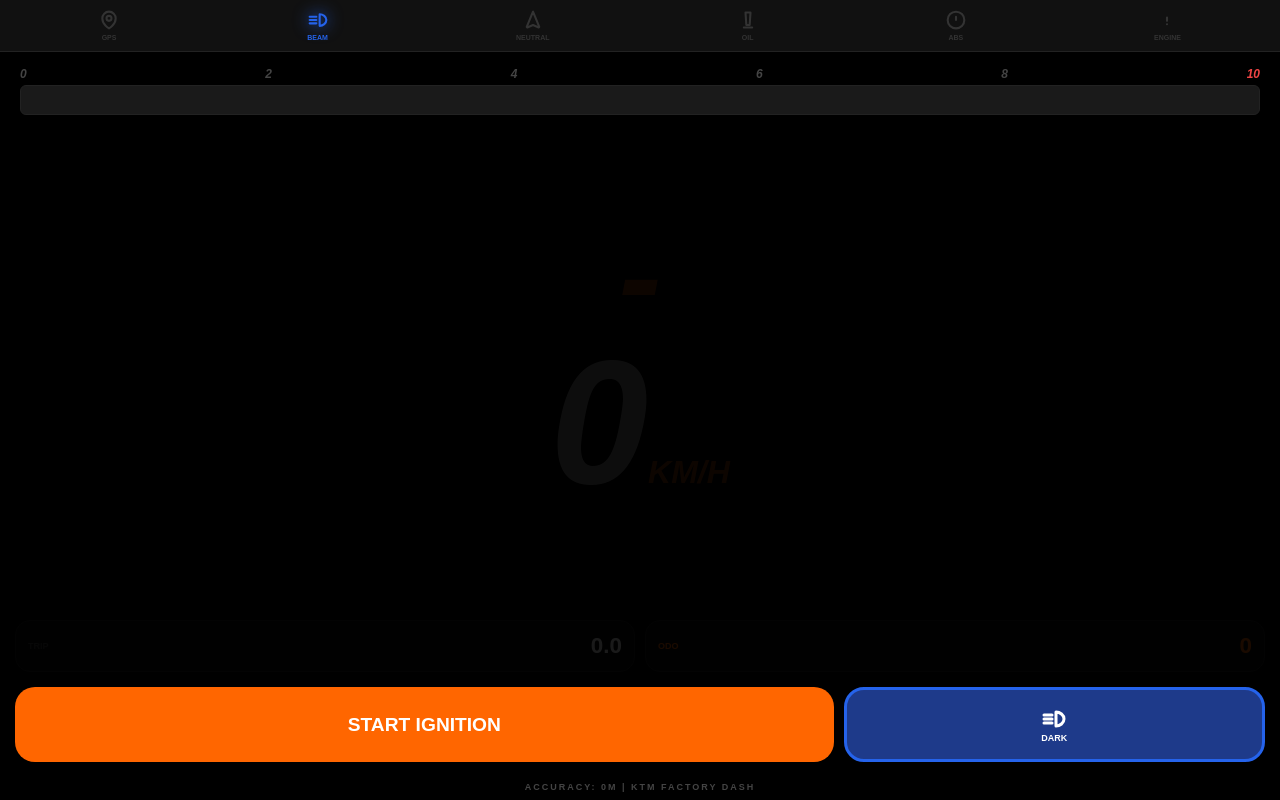
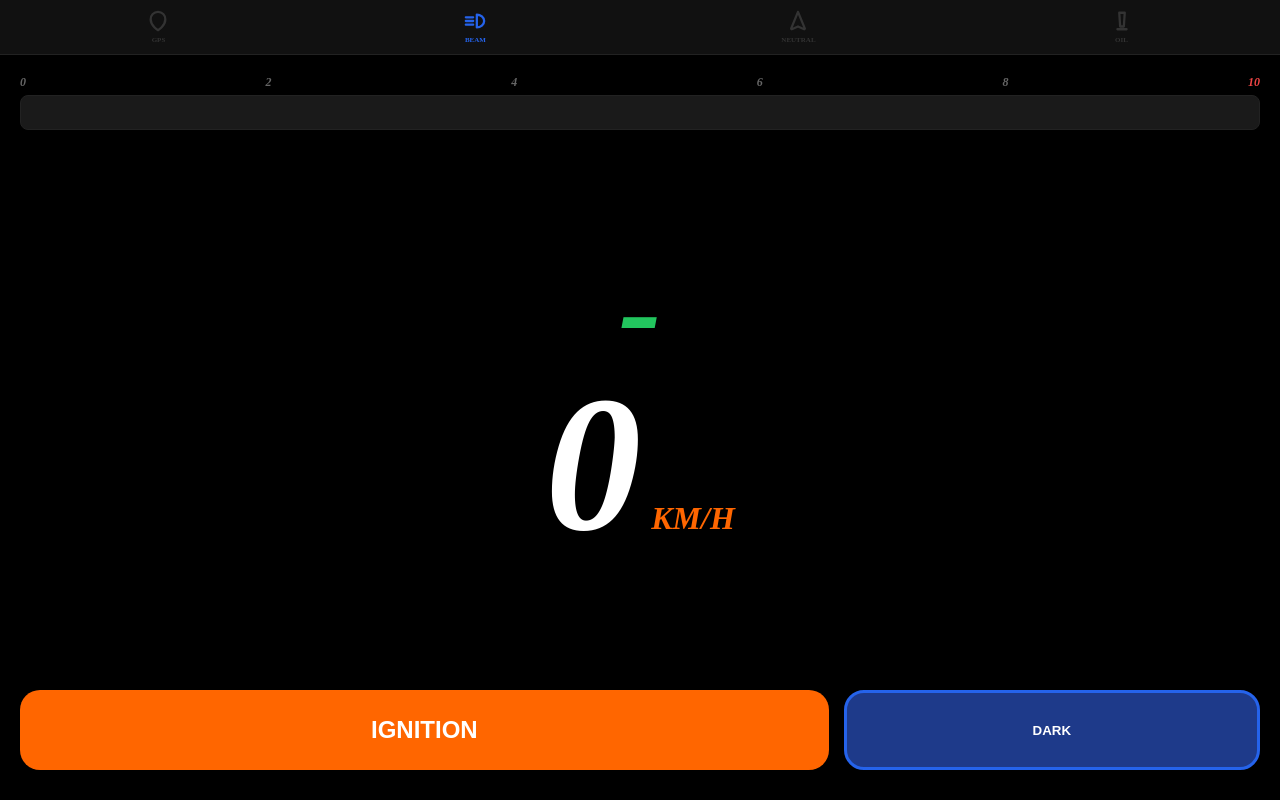
Before and after one commit to ChandiraP/ktm-dash, a React (Vite) app: page / in a window 1280 px wide. Built offline with nearby package versions, Linux system fonts and the light colour scheme.

Commit message:
my update

```diff
--- a/src/App.jsx
+++ b/src/App.jsx
@@ -2,6 +2,7 @@ import React, { useState, useEffect, useRef } from 'react';
 import './App.css';
 
 const KTMProDash = () => {
+  // Set default to true so it starts in DARK MODE
   const [on, setOn] = useState(false);
   const [speed, setSpeed] = useState(0);
   const [trip, setTrip] = useState(0);
@@ -15,57 +16,11 @@ const KTMProDash = () => {
 
   const watchId = useRef(null);
   const lastPos = useRef(null);
-  const lastTime = useRef(null);
 
   useEffect(() => {
-    const sOdo = localStorage.getItem('ktm_odo_v21');
+    const sOdo = localStorage.getItem('ktm_odo_v22');
     if (sOdo) setOdo(parseFloat(sOdo));
   }, []);
-
-  const calcDist = (lat1, lon1, lat2, lon2) => {
-    const R = 6371;
-    const dLat = (lat2-lat1)*Math.PI/180;
-    const dLon = (lon2-lon1)*Math.PI/180;
-    const a = Math.sin(dLat/2)**2 + Math.cos(lat1*Math.PI/180)*Math.cos(lat2*Math.PI/180)*Math.sin(dLon/2)**2;
-    return R * 2 * Math.atan2(Math.sqrt(a), Math.sqrt(1-a));
-  };
-
-  const startTracking = () => {
-    setGpsStatus("SEARCHING");
-    watchId.current = navigator.geolocation.watchPosition((p) => {
-      const { latitude: lat, longitude: lon, speed: s, accuracy: acc } = p.coords;
-      const now = Date.now();
-      setAccuracy(acc);
-
-      if (acc < 20) setGpsStatus("GOOD");
-      else if (acc < 60) setGpsStatus("BAD");
-      else setGpsStatus("ERROR");
-
-      let kmh = s ? s * 3.6 : 0;
-      if (!s && lastPos.current && lastTime.current) {
-        const d = calcDist(lastPos.current.lat, lastPos.current.lon, lat, lon);
-        const t = (now - lastTime.current) / 1000;
-        if (t > 0) kmh = (d / t) * 3600;
-      }
-
-      const cur = kmh < 1.8 ? 0 : kmh;
-      setSpeed(cur);
-
-      if (lastPos.current) {
-        const d = calcDist(lastPos.current.lat, lastPos.current.lon, lat, lon);
-        if (acc < 45 && d > 0.002) {
-          setTrip(v => v + d);
-          setOdo(v => {
-            const up = v + d;
-            localStorage.setItem('ktm_odo_v21', up);
-            return up;
-          });
-        }
-      }
-      lastPos.current = { lat, lon };
-      lastTime.current = now;
-    }, (e) => setGpsStatus("ERROR"), { enableHighAccuracy: true, timeout: 5000, maximumAge: 0 });
-  };
 
   const handleIgnition = () => {
     if (on) {
@@ -80,119 +35,70 @@ const KTMProDash = () => {
         setSweepRpm(0);
         setOn(true);
         setDiag(false);
-        startTracking();
+        // Start GPS tracking here
       }, 1300);
     }
   };
 
-  const gear = !on ? '-' : (speed < 1 ? 'N' : Math.ceil(speed / 35));
-  const liveRpm = on ? Math.min((speed % 40) * 2.5 + 15, 100) : 0;
-  const displayRpm = sweepRpm > 0 ? sweepRpm : liveRpm;
-
+  // Theme Logic
   const isDarkMode = isHighBeam;
   const theme = {
-    bg: isDarkMode ? '#000' : '#f0f2f5',
-    card: isDarkMode ? '#111' : '#ffffff',
-    text: isDarkMode ? '#fff' : '#000',
-    border: isDarkMode ? '#222' : '#d1d5db',
-    dimText: isDarkMode ? '#444' : '#94a3b8'
-  };
-
-  const getGpsColor = () => {
-    if (gpsStatus === "GOOD") return "#22c55e";
-    if (gpsStatus === "BAD") return "#eab308";
-    return "#ef4444";
+    bg: isDarkMode ? '#000000' : '#FFFFFF',
+    card: isDarkMode ? '#111111' : '#F3F4F6',
+    text: isDarkMode ? '#FFFFFF' : '#000000',
+    border: isDarkMode ? '#222222' : '#E5E7EB',
+    dimText: isDarkMode ? '#666666' : '#9CA3AF'
   };
 
   return (
-    <div className="theme-transition safe-top safe-bottom" style={{ backgroundColor: theme.bg, color: theme.text, height: '100vh', display: 'flex', flexDirection: 'column', fontFamily: 'sans-serif' }}>
+    <div className="theme-transition safe-top safe-bottom"
+         style={{
+           backgroundColor: theme.bg,
+           color: theme.text,
+           height: '100vh',
+           width: '100vw',
+           display: 'flex',
+           flexDirection: 'column',
+           transition: 'all 0.3s ease'
+         }}>
 
-      {/* 1. TOP SIGNAL STRIP (Notch Protected) */}
-      <div style={{ display: 'flex', justifyContent: 'space-around', padding: '10px 5px', backgroundColor: theme.card, borderBottom: `1px solid ${theme.border}` }}>
-        <div style={{ display: 'flex', flexDirection: 'column', alignItems: 'center', gap: '4px' }}>
-          <svg width="20" height="20" viewBox="0 0 24 24" fill="none" stroke={on ? getGpsColor() : "#333"} strokeWidth="2.5" className={(on && (gpsStatus === "ERROR" || gpsStatus === "SEARCHING")) ? "gps-blink" : ""} style={{ filter: on ? `drop-shadow(0 0 8px ${getGpsColor()})` : 'none' }}>
-            <path d="M12 22s-8-4.5-8-11.8A8 8 0 0 1 12 2a8 8 0 0 1 8 8.2c0 7.3-8 11.8-8 11.8z"/><circle cx="12" cy="10" r="3"/>
-          </svg>
-          <span style={{ fontSize: '7px', fontWeight: '900', color: on ? getGpsColor() : '#333' }}>GPS</span>
-        </div>
-
-        <div style={{ display: 'flex', flexDirection: 'column', alignItems: 'center', gap: '4px' }}>
-          <svg width="20" height="20" viewBox="0 0 24 24" fill="none" stroke={diag || isHighBeam ? "#2563eb" : "#333"} strokeWidth="2.5" strokeLinecap="round" strokeLinejoin="round" style={{ filter: (diag || isHighBeam) ? `drop-shadow(0 0 8px #2563eb)` : 'none' }}>
-            <path d="M2 12h8M2 8h8M2 16h8M14 5c4 0 8 3 8 7s-4 7-8 7V5z" />
-          </svg>
-          <span style={{ fontSize: '7px', fontWeight: '900', color: diag || isHighBeam ? "#2563eb" : '#333' }}>BEAM</span>
-        </div>
-
-        <StatusIcon active={diag || (on && speed < 1)} color="#22c55e" label="NEUTRAL" d="M12 2L4.5 20.29l.71.71L12 18l6.79 3 .71-.71z" />
-        <StatusIcon active={diag || on} color="#ef4444" label="OIL" d="M12 18h.01M7 21h10M9 3h6l-1 15H10L9 3z" />
-        <StatusIcon active={diag || (on && speed < 5)} color="#fbbf24" label="ABS" d="M12 22c5.523 0 10-4.477 10-10S17.523 2 12 2 2 6.477 2 12s4.477 10 10 10zM12 8v4" />
-        <StatusIcon active={diag} color="#f59e0b" label="ENGINE" d="M12 9v4m0 4h.01" />
+      {/* HEADER SECTION */}
+      <div style={{ display: 'flex', justifyContent: 'space-around', padding: '10px 0', backgroundColor: theme.card, borderBottom: `1px solid ${theme.border}` }}>
+        <StatusIcon active={on} color="#22c55e" label="GPS" d="M12 22s-8-4.5-8-11.8A8 8 0 0 1 12 2a8 8 0 0 1 8 8.2c0 7.3-8 11.8-8 11.8z" />
+        <StatusIcon active={isHighBeam} color="#2563eb" label="BEAM" d="M2 12h8M2 8h8M2 16h8M14 5c4 0 8 3 8 7s-4 7-8 7V5z" />
+        <StatusIcon active={on && speed < 1} color="#22c55e" label="NEUTRAL" d="M12 2L4.5 20.29l.71.71L12 18l6.79 3 .71-.71z" />
+        <StatusIcon active={on} color="#ef4444" label="OIL" d="M12 18h.01M7 21h10M9 3h6l-1 15H10L9 3z" />
       </div>
 
-      {/* 2. RPM GAUGE */}
-      <div style={{ padding: '15px 20px 0' }}>
-        <div style={{ display: 'flex', justifyContent: 'space-between', marginBottom: '4px', fontSize: '12px', fontWeight: '900', color: theme.dimText, fontStyle: 'italic' }}>
+      {/* RPM SECTION */}
+      <div style={{ padding: '20px 20px 0' }}>
+        <div style={{ display: 'flex', justifyContent: 'space-between', fontSize: '12px', fontWeight: '900', color: theme.dimText, fontStyle: 'italic', marginBottom: '5px' }}>
           <span>0</span><span>2</span><span>4</span><span>6</span><span>8</span><span style={{color: '#ef4444'}}>10</span>
         </div>
-        <div style={{ height: '30px', background: isDarkMode ? '#1a1a1a' : '#e2e8f0', borderRadius: '6px', overflow: 'hidden', border: `1px solid ${theme.border}`, position: 'relative' }}>
-          <div style={{ width: `${displayRpm}%`, height: '100%', background: displayRpm > 85 ? '#ef4444' : 'linear-gradient(90deg, #ff6600 70%, #ffeb3b 100%)', transition: sweepRpm > 0 ? 'width 1.2s cubic-bezier(0.4, 0, 0.2, 1)' : 'width 0.2s', boxShadow: displayRpm > 85 ? '0 0 25px #ef4444' : 'none' }} />
+        <div style={{ height: '35px', background: isDarkMode ? '#1a1a1a' : '#DDD', borderRadius: '8px', overflow: 'hidden', border: `1px solid ${theme.border}` }}>
+          <div style={{ width: `${sweepRpm || (on ? (speed % 40) * 2.5 + 15 : 0)}%`, height: '100%', background: 'linear-gradient(90deg, #FF6600, #FFCC00)', transition: 'width 0.2s' }} />
         </div>
       </div>
 
-      {/* 3. MAIN DATA CLUSTER (Fixed Collisions) */}
-      <div style={{ flex: 1, display: 'flex', flexDirection: 'column', alignItems: 'center', justifyContent: 'center', opacity: (on || diag) ? 1 : 0.05 }}>
-        {/* GEAR - Placed above speed */}
-        <div style={{
-          fontSize: '8rem',
-          fontWeight: '900',
-          color: (diag ? diagGear : gear) === 'N' ? '#22c55e' : '#ff6600',
-          fontStyle: 'italic',
-          lineHeight: 1,
-          marginBottom: '-20px'
-        }}>
-          {diag ? diagGear : gear}
+      {/* CENTER DISPLAY */}
+      <div style={{ flex: 1, display: 'flex', flexDirection: 'column', alignItems: 'center', justifyContent: 'center' }}>
+        <div style={{ fontSize: '8rem', fontWeight: '900', color: '#22c55e', fontStyle: 'italic', lineHeight: 1, marginBottom: '-20px' }}>
+          {diag ? diagGear : (on ? (speed < 1 ? 'N' : '1') : '-')}
         </div>
-
-        {/* SPEED & UNIT */}
         <div style={{ display: 'flex', alignItems: 'baseline' }}>
-          <span style={{ fontSize: '11rem', fontWeight: '900', fontStyle: 'italic', color: theme.text, letterSpacing: '-5px' }}>
-            {diag ? '188' : Math.floor(speed)}
-          </span>
-          <span style={{ fontSize: '2rem', fontWeight: '900', color: '#ff6600', fontStyle: 'italic', marginLeft: '5px' }}>KM/H</span>
+          <span style={{ fontSize: '12rem', fontWeight: '900', fontStyle: 'italic' }}>{diag ? '188' : Math.floor(speed)}</span>
+          <span style={{ fontSize: '2rem', fontWeight: '900', color: '#FF6600', fontStyle: 'italic', marginLeft: '10px' }}>KM/H</span>
         </div>
       </div>
 
-      {/* 4. TRIP & ODO */}
-      <div style={{ display: 'flex', gap: '10px', padding: '0 15px 15px', opacity: on ? 1 : 0.1 }}>
-        <div style={{ flex: 1, background: theme.card, padding: '12px', borderRadius: '15px', border: `1px solid ${theme.border}`, display: 'flex', justifyContent: 'space-between', alignItems: 'center' }}>
-          <span style={{ fontSize: '9px', color: theme.dimText, fontWeight: '900' }}>TRIP</span>
-          <span style={{ fontSize: '1.4rem', fontWeight: '900' }}>{trip.toFixed(1)}</span>
-        </div>
-        <div style={{ flex: 1, background: theme.card, padding: '12px', borderRadius: '15px', border: `1px solid ${theme.border}`, display: 'flex', justifyContent: 'space-between', alignItems: 'center' }}>
-          <span style={{ fontSize: '9px', color: '#ff6600', fontWeight: '900' }}>ODO</span>
-          <span style={{ fontSize: '1.4rem', fontWeight: '900', color: '#ff6600' }}>{Math.floor(odo)}</span>
-        </div>
-      </div>
-
-      {/* 5. GLOVE-FRIENDLY CONTROLS */}
-      <div style={{ padding: '0 15px 20px', display: 'flex', gap: '10px' }}>
-        <button onClick={handleIgnition} style={{ flex: 2, height: '75px', borderRadius: '20px', border: 'none', background: on ? '#7f1d1d' : '#ff6600', color: '#fff', fontWeight: '900', fontSize: '1.2rem' }}>
-          {on ? 'KILL ENGINE' : 'START IGNITION'}
+      {/* FOOTER CONTROLS */}
+      <div style={{ padding: '0 20px 30px', display: 'flex', gap: '15px' }}>
+        <button onClick={handleIgnition} style={{ flex: 2, height: '80px', borderRadius: '20px', border: 'none', background: on ? '#7f1d1d' : '#FF6600', color: '#fff', fontWeight: '900', fontSize: '1.5rem' }}>
+          {on ? 'KILL ENGINE' : 'IGNITION'}
         </button>
-        <button onClick={() => setIsHighBeam(!isHighBeam)} style={{
-          flex: 1, height: '75px', borderRadius: '20px',
-          border: `3px solid ${isHighBeam ? '#2563eb' : theme.border}`,
-          background: isHighBeam ? '#1e3a8a' : theme.card,
-          color: isHighBeam ? '#fff' : theme.text,
-          display: 'flex', flexDirection: 'column', alignItems: 'center', justifyContent: 'center', gap: '2px'
-        }}>
-          <svg width="24" height="24" viewBox="0 0 24 24" fill="none" stroke="currentColor" strokeWidth="3" strokeLinecap="round" strokeLinejoin="round"><path d="M2 12h8M2 8h8M2 16h8M14 5c4 0 8 3 8 7s-4 7-8 7V5z" /></svg>
-          <span style={{fontSize: '9px', fontWeight: '900'}}>{isHighBeam ? 'DARK' : 'LIGHT'}</span>
+        <button onClick={() => setIsHighBeam(!isHighBeam)} style={{ flex: 1, height: '80px', borderRadius: '20px', border: `3px solid ${isHighBeam ? '#2563eb' : theme.border}`, background: isHighBeam ? '#1e3a8a' : theme.card, color: isHighBeam ? '#fff' : theme.text }}>
+           <span style={{fontWeight: '900'}}>{isHighBeam ? 'DARK' : 'LIGHT'}</span>
         </button>
-      </div>
-
-      <div style={{ textAlign: 'center', paddingBottom: '8px', fontSize: '9px', color: theme.dimText, fontWeight: '900', letterSpacing: '2px' }}>
-        ACCURACY: {accuracy ? accuracy.toFixed(0) : '0'}M | KTM FACTORY DASH
       </div>
     </div>
   );
@@ -200,7 +106,9 @@ const KTMProDash = () => {
 
 const StatusIcon = ({ active, color, d, label }) => (
   <div style={{ display: 'flex', flexDirection: 'column', alignItems: 'center', gap: '4px' }}>
-    <svg width="20" height="20" viewBox="0 0 24 24" fill="none" stroke={active ? color : "#333"} strokeWidth="2.5" strokeLinecap="round" strokeLinejoin="round"><path d={d} /></svg>
+    <svg width="22" height="22" viewBox="0 0 24 24" fill="none" stroke={active ? color : "#333"} strokeWidth="2.5" strokeLinecap="round" strokeLinejoin="round">
+      <path d={d} />
+    </svg>
     <span style={{ fontSize: '7px', fontWeight: '900', color: active ? color : '#333' }}>{label}</span>
   </div>
 );
```
